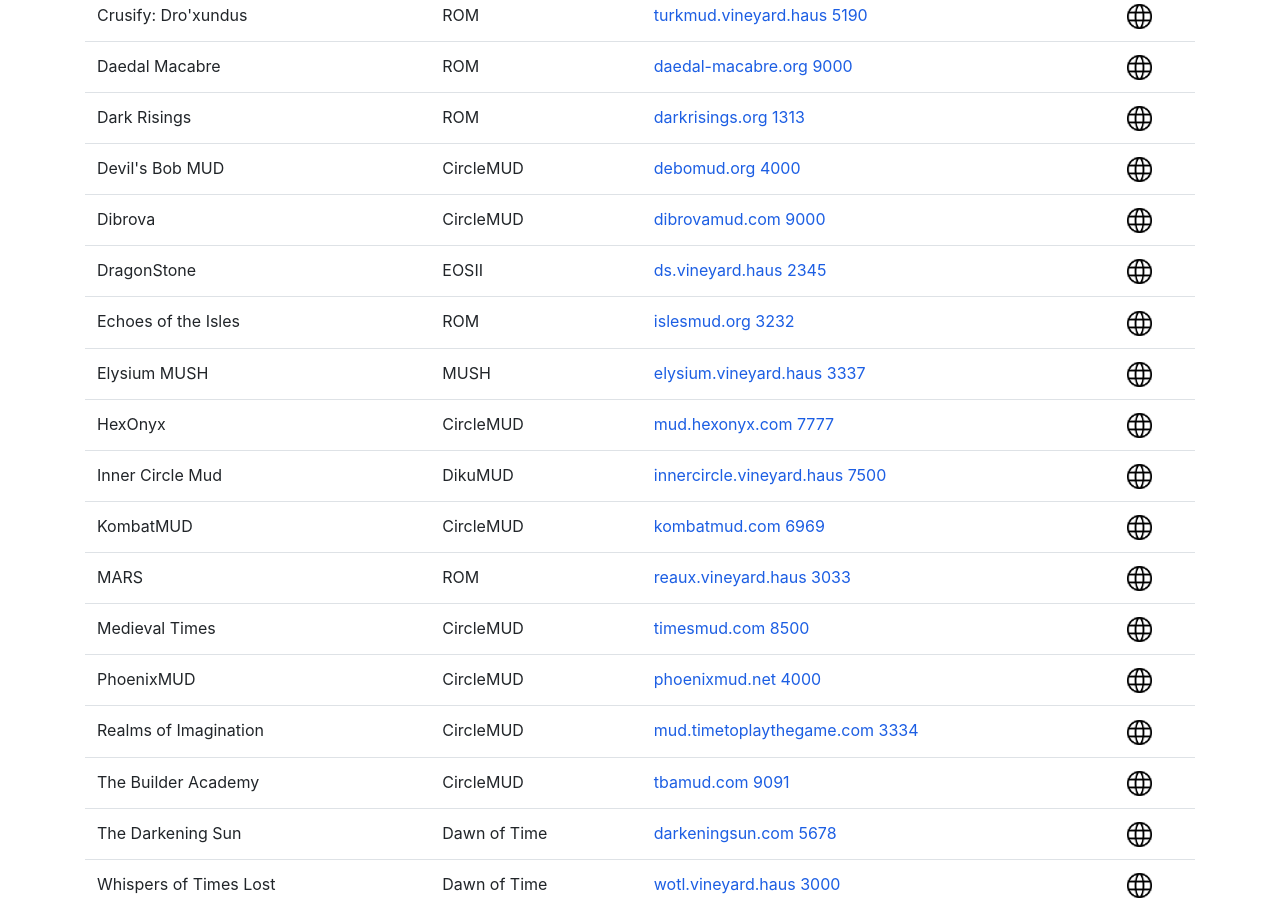
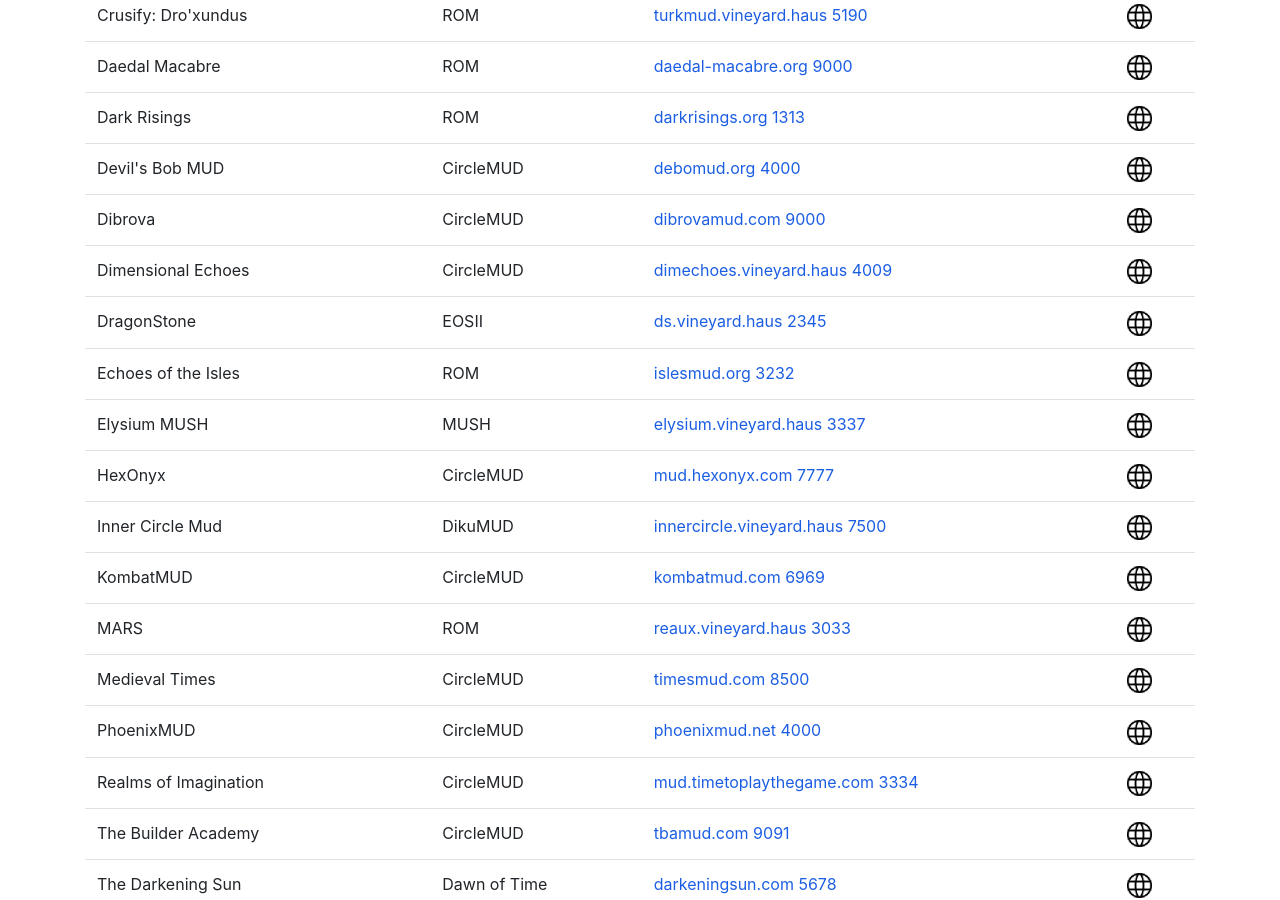
Before and after one commit to vintnerhaus/vineyard.haus, a Jekyll site: the page built from muds.html, in a window 1280 px wide and 900 px high, scrolled down 508 px. Built offline with Jekyll 4.4.1, drawn with Linux system fonts in a browser that asks for light colours; nearby versions of some CDN libraries; Markdown is read by kramdown in place of the engine named in the settings.

Commit message:
Added Dimensional Echoes to the MUD list.

```diff
--- a/_data/mud_list.json
+++ b/_data/mud_list.json
@@ -175,6 +175,13 @@
       "site": "innercircle.vineyard.haus",
       "server_address": "innercircle.vineyard.haus",
       "server_port": "7500",
+    },
+    {
+      "mud_name": "Dimensional Echoes",
+      "server": "CircleMUD",
+      "site": "dimechoes.vineyard.haus",
+      "server_address": "dimechoes.vineyard.haus",
+      "server_port": "4009",
     }
   ]
 }
```
